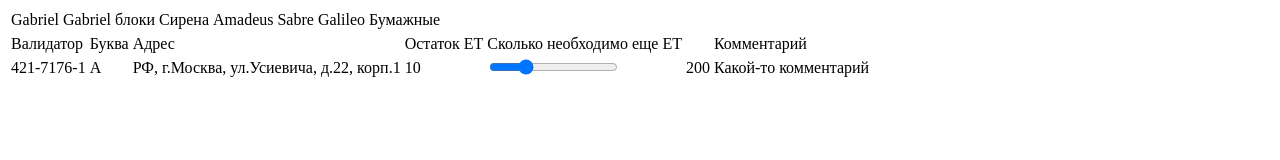
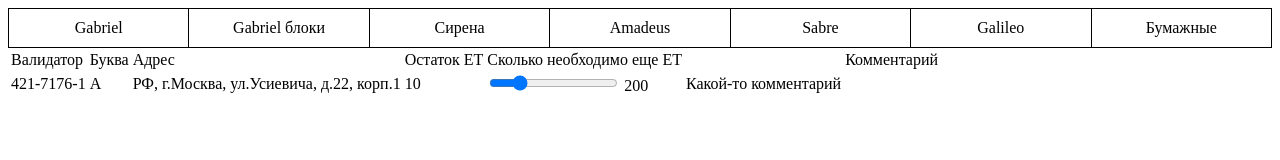
Before and after one commit to bonkiApp/academit, a plain HTML site: page Gabriel/Gabriel.html in a window 1280 px wide. Drawn offline with Linux system fonts and the light colour scheme.

Commit message:
добавил подобие ползунка

```diff
--- a/Gabriel/Gabriel.html
+++ b/Gabriel/Gabriel.html
@@ -3,10 +3,11 @@
 <head>
     <meta charset="UTF-8">
     <title>Gabriel</title>
+    <link href="src/style.css" rel="stylesheet">
 </head>
 <body>
 
-    <table>
+    <table class="head_table">
         <tr>
             <td>
                 Gabriel
@@ -32,7 +33,7 @@
         </tr>
     </table>
 
-    <table>
+    <table class="main_table">
         <tr>
             <td>
                 Валидатор
@@ -69,12 +70,15 @@
             <td>
                 10
             </td>
-            <td>
-                <input type="range" min="0" max="800" step="10" value="200" id="slider1">
+
+            <td><form onsubmit="return false" oninput="et1.value=level1.valueAsNumber">
+                <input type="range" min="0" max="1000" step="10" value="200" id="slider1" name="level1">
+            <!--</td>-->
+            <!--<td>-->
+                <output for="slider1" name="et1">200</output>
+            </form>
             </td>
-            <td>
-                <output for="slider1" name="et1">200</output>
-            </td>
+
             <td>
                 Какой-то комментарий
             </td>
```
